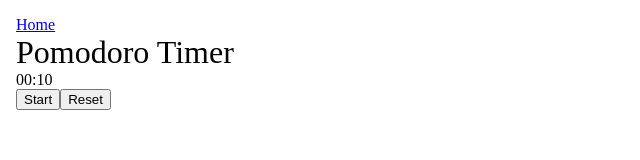
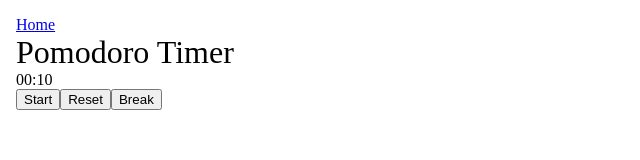
Before and after one commit to elloimbrandon/pomodoro-timer, a Vue app: page / in a window 1280 px wide. Shown: the top 160 px of the page, without its empty margins (0-640 px from the left). Built offline with nearby package versions, Linux system fonts and the light colour scheme.

Commit message:
need to add back to pomo

```diff
--- a/src/components/Timer.vue
+++ b/src/components/Timer.vue
@@ -6,6 +6,7 @@
                 {{ store.isRunning ? 'Pause' : 'Start' }}
             </button>
             <button @click="handleReset">Reset</button>
+            <button @click="handleBreak">Break</button>
         </div>
     </div>
 </template>
@@ -27,7 +28,6 @@ watch(() => pomoStore.finished, (newValue) => {
         clearInterval(intervalId)
         store.value = restStore
         restStore.resetTimer()
-        // Ensure isRunning is false when switching
         restStore.pauseTimer()
     }
 })
@@ -37,7 +37,6 @@ watch(() => restStore.finished, (newValue) => {
         clearInterval(intervalId)
         store.value = pomoStore
         pomoStore.resetTimer()
-        // Ensure isRunning is false when switching
         pomoStore.pauseTimer()
     }
 })
@@ -65,6 +64,13 @@ function handleReset() {
     store.value.resetTimer()
 }
 
+function handleBreak() {
+    clearInterval(intervalId)
+    store.value = restStore
+    restStore.resetTimer()
+    restStore.pauseTimer()
+}
+
 // Clean up interval when component is destroyed
 onUnmounted(() => {
     clearInterval(intervalId)
--- a/src/stores/pomoRest.js
+++ b/src/stores/pomoRest.js
@@ -2,7 +2,7 @@ import { defineStore } from 'pinia'
 import { ref } from 'vue'
 
 export const useRestStore = defineStore('rest', () => {
-    const title = ref('Rest Timer');
+    const title = ref('Break Timer');
     // const time = ref(300); // 5 minutes in seconds
     const time = ref(15); // 10 seconds
     const finished = ref(false);
--- a/src/views/HomeView.vue
+++ b/src/views/HomeView.vue
@@ -1,3 +1,10 @@
+<template>
+  <main>
+    <h1>{{ store.title }}</h1>
+    <Timer @store-change="handleStoreChange"/>
+  </main>
+</template>
+
 <script setup>
 import Timer from '@/components/Timer.vue'
 import { useTimerStore } from '@/stores/pomoTimer'
@@ -21,11 +28,9 @@ watch(() => restStore.finished, (newValue) => {
         store.value = pomoStore
     }
 })
+
+function handleStoreChange(newStore) {
+    store.value = newStore
+}
+
 </script>
-
-<template>
-  <main>
-    <h1>{{ store.title }}</h1>
-    <Timer/>
-  </main>
-</template>
```
